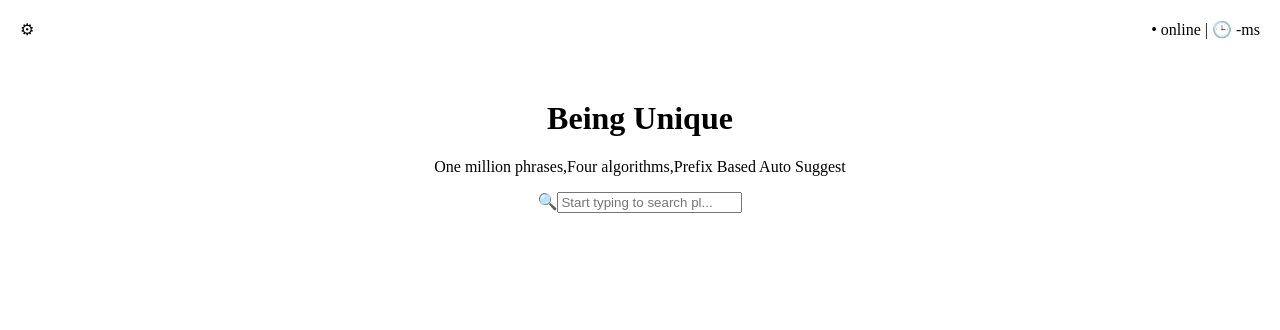
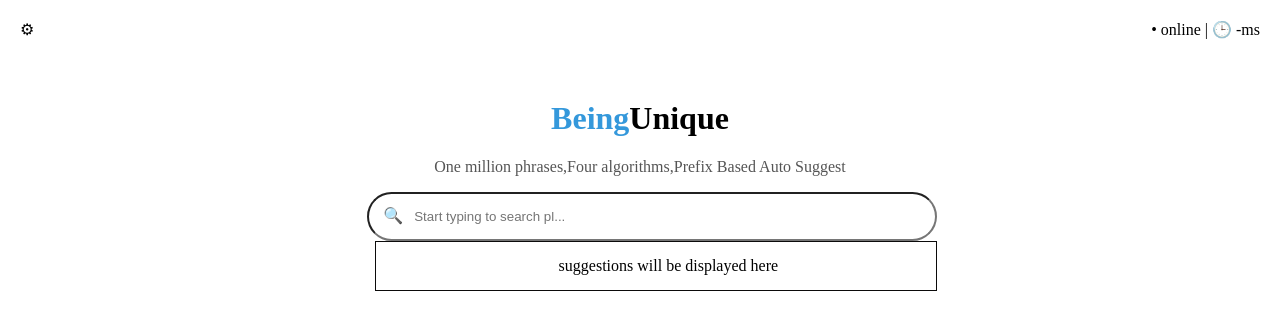
Before and after one commit to 24wh1a05e3/auto-suggest, a website: page frontend/pages/autosuggest.html in a window 1280 px wide. Drawn offline with Linux system fonts and the light colour scheme.

Commit message:
suggestion box placed

```diff
--- a/frontend/pages/autosuggest.html
+++ b/frontend/pages/autosuggest.html
@@ -19,6 +19,31 @@
             text-align: center;
             margin-top: 100px;
         }
+        .logo-first {
+            color: #3498db;
+        }
+        .logo-last {
+            color: #1b1918;
+        }
+        .tag-line {
+            color: #555;
+        }
+        .lens{
+            position:relative;
+            left: 40px;
+        }
+        .search-box {
+            padding: 15px 15px 15px 45px;
+            border-radius:30px;
+            width:40%;
+
+        }
+        #suggestion-box{
+            border: 1px solid #0b0a0a;
+            width: 40%;
+            padding: 15px 15px 15px 40px;
+            margin-left: 29%;
+        }
     </style>
 </head>
 <body>
@@ -27,9 +52,16 @@
     <span class="right-bar">&#x2022; online | &#x1F552; -ms</span>
     </div>
     <div class="search-section">
-    <h1>Being Unique</h1>
-    <p>One million phrases,Four algorithms,Prefix Based Auto Suggest</p>
-    <span id="s3"> &#128269;<input placeholder="Start typing to search pl..."></span>
+    <h1><span class="logo-first">Being</span><span>Unique</span></h1>
+    <p class="tag-line">One million phrases,Four algorithms,Prefix Based Auto Suggest</p>
+    <span>
+        <span class="lens"> &#128269;</span>
+        <input class="search-box" placeholder="Start typing to search pl...">
+    </span>
+    <div id="suggestion-box">
+        suggestions will be displayed here
     </div>
+    </div>
+
 </body>
 </html>
```
